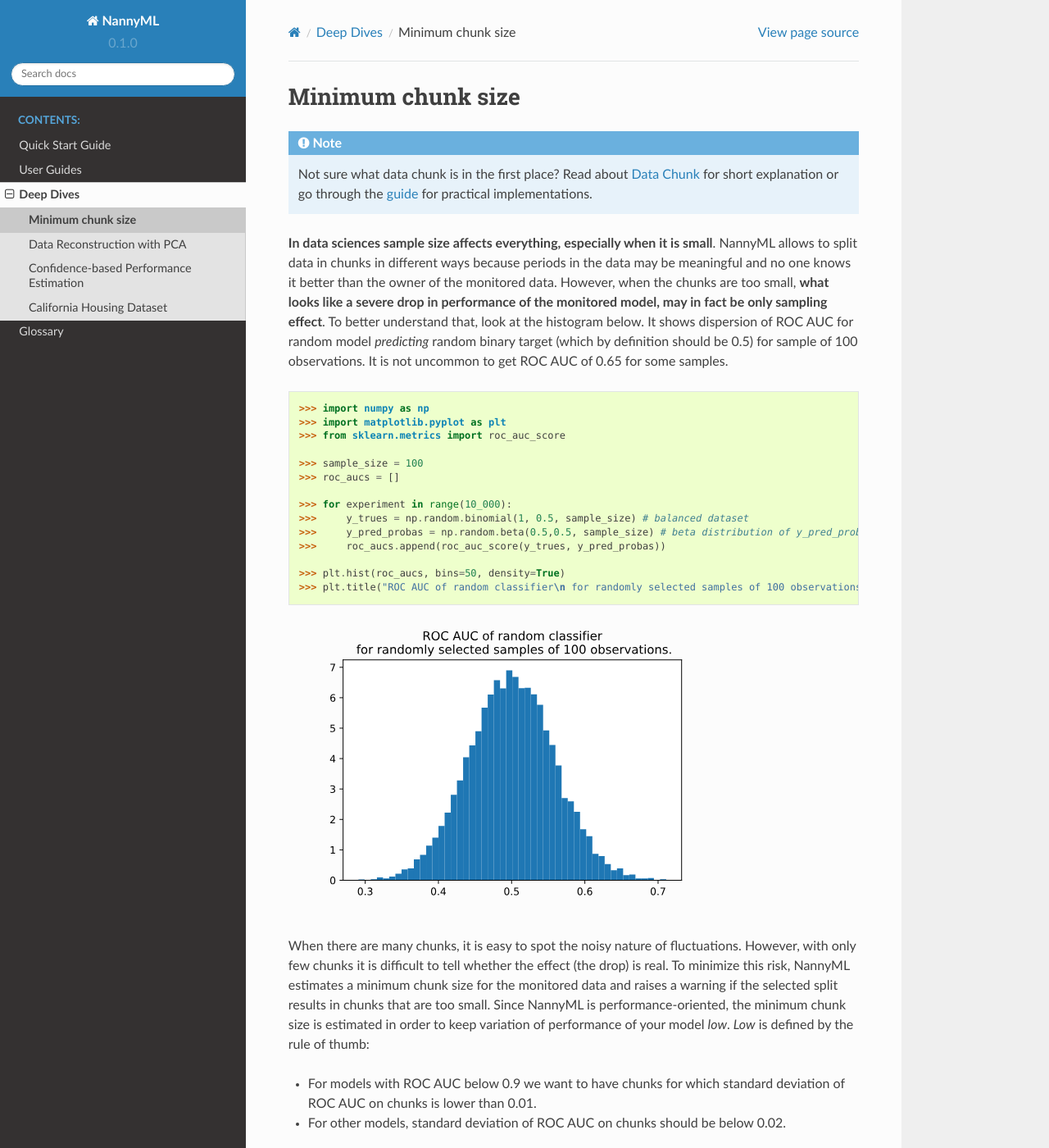
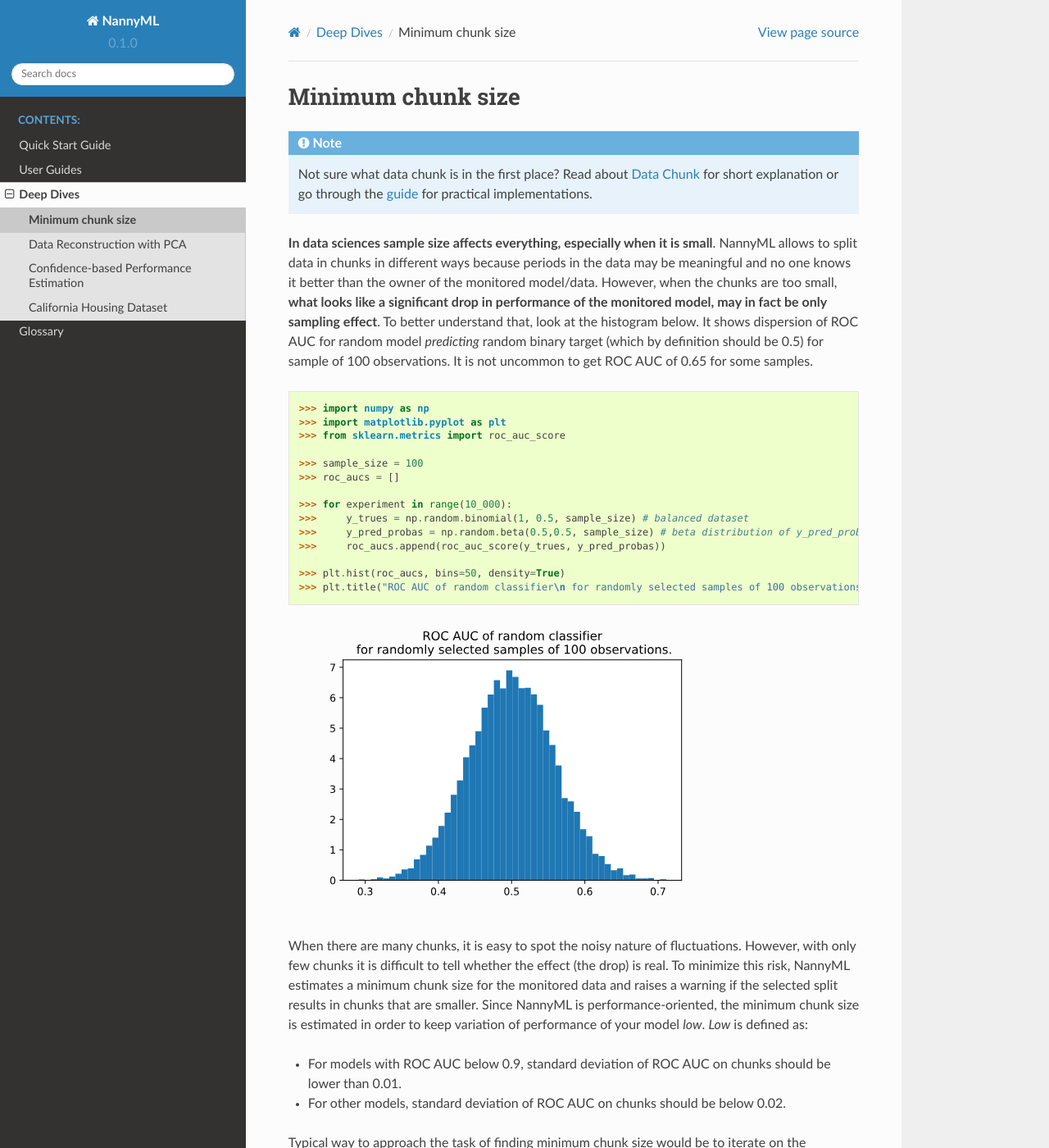
Before and after one commit to NannyML/nannyml, a Sphinx documentation site: the page built from docs/deep_dive/minimum_chunk_size.rst, in a window 1280 px wide and 1400 px high. Shown: the whole window at 82% size. Built offline with Sphinx 7.4.7 and the Read the Docs theme 2.0.0, drawn with Linux system fonts in a browser that asks for light colours; pages that are not in the unit, such as notebooks, are missing from menus.

Commit message:
update deep dive min chunk

```diff
--- a/docs/deep_dive/minimum_chunk_size.rst
+++ b/docs/deep_dive/minimum_chunk_size.rst
@@ -11,8 +11,9 @@ Minimum chunk size
 
 **In data sciences sample size affects everything, especially when it is small**. NannyML allows to split data
 in chunks in different ways because periods in the data may be meaningful and no one knows it better than
-the owner of the monitored data.
-However, when the chunks are too small, **what looks like a severe drop in performance of the monitored model, may in
+the owner of the monitored model/data.
+However, when the chunks are too small, **what looks like a significant drop in performance of the monitored model,
+may in
 fact be only sampling effect**. To better understand that, look at the histogram below. It
 shows
 dispersion of ROC AUC for random model *predicting* random binary target (which by definition should be 0.5) for sample
@@ -40,12 +41,11 @@ of 100 observations. It is not uncommon to get ROC AUC of 0.65 for some samples.
 
 When there are many chunks, it is easy to spot the noisy nature of fluctuations. However, with only few chunks it
 is difficult to tell whether the effect (the drop) is real. To minimize this risk, NannyML estimates a minimum chunk
-size for the monitored data and raises a warning if the selected split results in chunks that are too small.
+size for the monitored data and raises a warning if the selected split results in chunks that are smaller.
 Since NannyML is performance-oriented, the minimum chunk size is estimated in order to keep variation of performance
-of your model *low*. *Low*  is defined by the rule of thumb:
+of your model *low*. *Low* is defined as:
 
-- For models with ROC AUC below 0.9 we want to have chunks for which standard deviation of ROC AUC on chunks is lower
-  than 0.01.
+- For models with ROC AUC below 0.9, standard deviation of ROC AUC on chunks should be lower than 0.01.
 - For other models, standard deviation of ROC AUC on chunks should be below 0.02.
 
 Typical way to approach the task of finding minimum chunk size would be to iterate on the monitored data to find the
```
